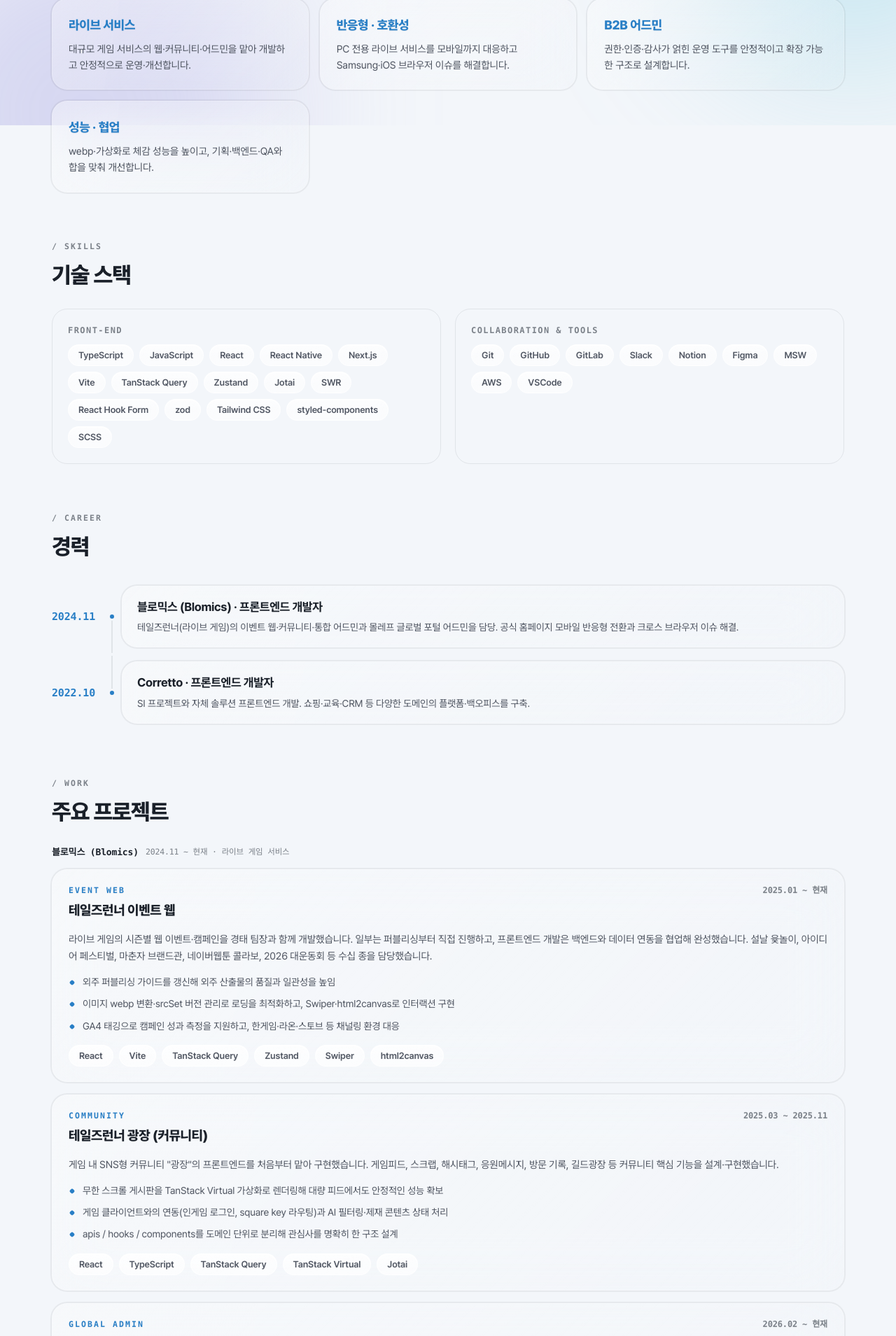
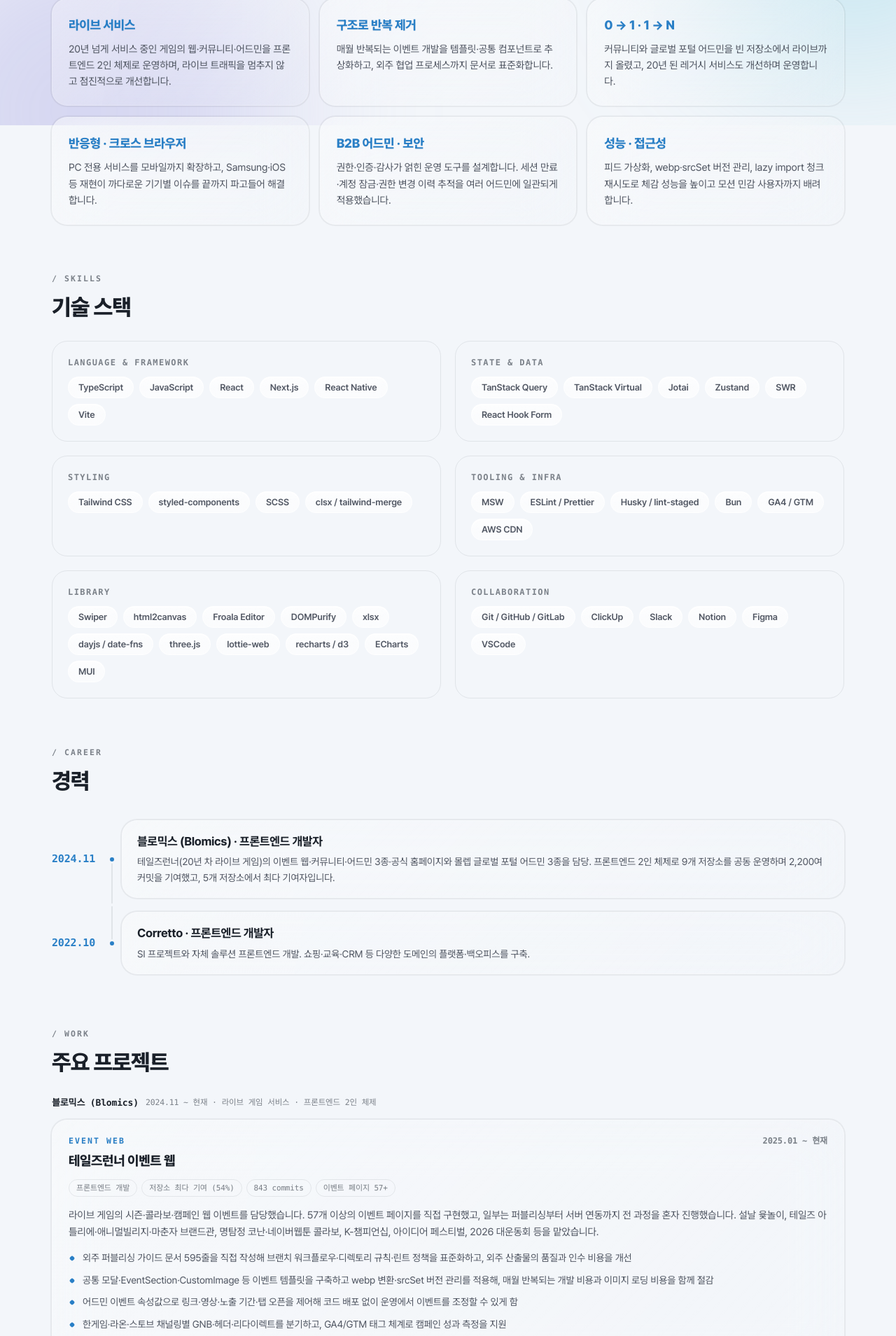
Before and after one commit to Yooinhak/inak-blog, a Next.js app: page /about in a window 1280 px wide. Shown: the part 621-2530 px from the top of the page at 70% size. Built offline with nearby package versions, Linux system fonts and the light colour scheme.

Commit message:
feat. about 페이지 수정 및 개선

```diff
--- a/src/app/about/page.tsx
+++ b/src/app/about/page.tsx
@@ -8,13 +8,16 @@
 
 export const metadata: Metadata = {
   title: 'About',
-  description: '라이브 게임 서비스의 웹·커뮤니티·어드민을 만드는 프론트엔드 개발자 유인학(이낙)입니다.',
+  description:
+    '라이브 게임 서비스의 웹·커뮤니티·어드민을 만드는 프론트엔드 개발자 유인학(이낙)입니다. 프론트엔드 2인 체제로 라이브 게임 웹 전 영역을 운영하며, 신규 구축과 레거시 개선을 함께 합니다.',
 };
 
 type Project = {
   badge: string;
   name: string;
   period: string;
+  /** 역할 · git 실측 지표 (짧은 pill로 렌더) */
+  meta?: string[];
   summary: string;
   highlights: string[];
   techs: string[];
@@ -26,100 +29,215 @@
     badge: 'Event Web',
     name: '테일즈런너 이벤트 웹',
     period: '2025.01 ~ 현재',
+    meta: ['프론트엔드 개발', '저장소 최다 기여 (54%)', '843 commits', '이벤트 페이지 57+'],
     summary:
-      '라이브 게임의 시즌별 웹 이벤트·캠페인을 경태 팀장과 함께 개발했습니다. 일부는 퍼블리싱부터 직접 진행하고, 프론트엔드 개발은 백엔드와 데이터 연동을 협업해 완성했습니다. 설날 윷놀이, 아이디어 페스티벌, 마춘자 브랜드관, 네이버웹툰 콜라보, 2026 대운동회 등 수십 종을 담당했습니다.',
+      '라이브 게임의 시즌·콜라보·캠페인 웹 이벤트를 담당했습니다. 57개 이상의 이벤트 페이지를 직접 구현했고, 일부는 퍼블리싱부터 서버 연동까지 전 과정을 혼자 진행했습니다. 설날 윷놀이, 테일즈 아틀리에·애니멀빌리지·마춘자 브랜드관, 명탐정 코난·네이버웹툰 콜라보, K-챔피언십, 아이디어 페스티벌, 2026 대운동회 등을 맡았습니다.',
     highlights: [
-      '외주 퍼블리싱 가이드를 갱신해 외주 산출물의 품질과 일관성을 높임',
-      '이미지 webp 변환·srcSet 버전 관리로 로딩을 최적화하고, Swiper·html2canvas로 인터랙션 구현',
-      'GA4 태깅으로 캠페인 성과 측정을 지원하고, 한게임·라온·스토브 등 채널링 환경 대응',
+      '외주 퍼블리싱 가이드 문서 595줄을 직접 작성해 브랜치 워크플로우·디렉토리 규칙·린트 정책을 표준화하고, 외주 산출물의 품질과 인수 비용을 개선',
+      '공통 모달·EventSection·CustomImage 등 이벤트 템플릿을 구축하고 webp 변환·srcSet 버전 관리를 적용해, 매월 반복되는 개발 비용과 이미지 로딩 비용을 함께 절감',
+      '어드민 이벤트 속성값으로 링크·영상·노출 기간·탭 오픈을 제어해 코드 배포 없이 운영에서 이벤트를 조정할 수 있게 함',
+      '한게임·라온·스토브 채널링별 GNB·헤더·리다이렉트를 분기하고, GA4/GTM 태그 체계로 캠페인 성과 측정을 지원',
     ],
-    techs: ['React', 'Vite', 'TanStack Query', 'Zustand', 'Swiper', 'html2canvas'],
+    techs: ['React', 'Vite', 'Tailwind CSS', 'TanStack Query', 'Zustand', 'React Router', 'Swiper', 'html2canvas'],
   },
   {
     badge: 'Community',
     name: '테일즈런너 광장 (커뮤니티)',
-    period: '2025.03 ~ 2025.11',
+    period: '2025.03 ~ 2025.11 (모바일 대응 2026.06)',
+    meta: ['프론트엔드 개발', '0 → 1 신규 구축', '저장소 최다 기여 (44%)', '367 commits'],
     summary:
-      '게임 내 SNS형 커뮤니티 "광장"의 프론트엔드를 처음부터 맡아 구현했습니다. 게임피드, 스크랩, 해시태그, 응원메시지, 방문 기록, 길드광장 등 커뮤니티 핵심 기능을 설계·구현했습니다.',
+      '게임 내 SNS형 커뮤니티 "광장"의 프론트엔드를 초기부터 맡아 라이브까지 올렸습니다. 게임피드, 스크랩, 해시태그, 응원메시지, 통합검색, 방문 기록, 길드광장 등 커뮤니티 핵심 기능을 설계·구현했습니다.',
     highlights: [
-      '무한 스크롤 게시판을 TanStack Virtual 가상화로 렌더링해 대량 피드에서도 안정적인 성능 확보',
-      '게임 클라이언트와의 연동(인게임 로그인, square key 라우팅)과 AI 필터링·제재 콘텐츠 상태 처리',
-      'apis / hooks / components를 도메인 단위로 분리해 관심사를 명확히 한 구조 설계',
+      'TanStack Virtual 기반 useVirtualRows 훅을 직접 설계해 무한 스크롤과 가상 스크롤을 결합하고, 모바일에서 외부 엘리먼트가 스크롤 주체가 되는 케이스까지 옵션으로 흡수해 PC·모바일 단일 구현으로 통합',
+      '인게임 로그인 만료, 인게임 진입 URL 분기, 캐릭터 미생성·Guest·해지 대기 등 게임 계정 상태별 화면 분기를 촘촘하게 처리',
+      '회원 식별자를 memberId에서 squareKey로 마이그레이션하며 라우팅·API·검색 전 구간을 재맵핑',
+      'apis / hooks / components를 board·comment·guild·gamefeed·search 도메인 축으로 분리하고, useCheckPermission·useConfirm 등 공통 훅을 정립',
     ],
-    techs: ['React', 'TypeScript', 'TanStack Query', 'TanStack Virtual', 'Jotai'],
+    techs: ['React', 'TypeScript', 'Vite', 'Tailwind CSS', 'TanStack Query', 'TanStack Virtual', 'Jotai', 'date-fns'],
   },
   {
     badge: 'Global Admin',
-    name: '몰레프(MOLEP) 글로벌 게임 포털 어드민',
-    period: '2026.02 ~ 현재',
+    name: '몰렙(MOLEP) 글로벌 게임 포털 어드민 3종',
+    period: '2026.03 ~ 현재',
+    meta: ['프론트엔드 단독 담당', '3개 저장소 신규 구축', '저장소 기여 91~96%', '214 commits'],
     summary:
-      '글로벌 게임 퍼블리싱 포털의 관리자 도구를 프론트엔드 담당으로, 백엔드 한 분과 합을 맞춰 구축했습니다. 국가·언어·약관 배포, 홈 레이아웃, 쿠폰, 공지 등 운영 전반을 담당했습니다.',
+      '글로벌 게임 퍼블리싱 포털의 관리자 도구 3종(포털·게임·회원)을 프론트엔드 단독 담당으로 신규 구축했습니다. 빈 저장소에서 시작해 백엔드 한 분과 합을 맞춰 국가·언어·약관 배포, 홈 레이아웃, 쿠폰, 공지, 커뮤니티 운영까지 커버했습니다.',
     highlights: [
-      'feature 기반 아키텍처 + MSW 목 + zod 스키마로 타입 안전성과 병렬 개발 생산성을 확보',
-      '토큰 인증 flow를 재설계해 30분 세션 만료·access token 중앙화·접근권한 정기검토 적용',
-      '입력값 유효성 검사를 공통 모듈로 구조화하고 날짜 처리를 UTC로 표준화',
+      'feature 기반 아키텍처로 도메인을 수직 분할하고 Table·FormTable·DatePicker·FilterSearch 등 공통 컴포넌트를 자체 구축, 포털에서 검증한 구조를 재사용해 게임 어드민을 한 달 만에 신규 구축',
+      'MSW 목 핸들러로 백엔드 API 완성 전에 화면을 먼저 개발하고 순차적으로 서버 맵핑해, 백엔드 1명과의 병렬 개발 생산성을 확보',
+      'ISMS 대응으로 인증 flow를 재설계 — access token 중앙화, 30분 세션 만료, 비활성화 계정 로그인 차단, 계정 접근권한 정기검토, 권한그룹 변경 사유 필수화',
+      '입력 길이 토큰과 도메인별 예외 규칙을 유효성 검사 상수 모듈로 구조화해 React Hook Form과 결합하고, 서버와 주고받는 날짜를 UTC로 표준화',
     ],
-    techs: ['React', 'Vite', 'TanStack Query', 'Jotai', 'zod', 'MSW'],
+    techs: [
+      'React',
+      'TypeScript',
+      'Vite',
+      'Tailwind CSS',
+      'TanStack Query',
+      'Jotai',
+      'React Hook Form',
+      'MSW',
+      'dayjs',
+      'Froala Editor',
+    ],
   },
   {
     badge: 'Game Admin',
     name: '테일즈런너 통합 어드민',
-    period: '2024.11 ~ 현재',
+    period: '2024.11 ~ 2026.07',
+    meta: ['기능 개발', '유지보수', '327 commits'],
     summary:
-      '운영팀이 매일 사용하는 어드민의 기능 개발과 유지보수를 담당하며, 서비스 운영툴과 회원 관리 도구를 폭넓게 개선했습니다.',
+      '운영팀이 매일 사용하는 어드민의 기능 개발과 유지보수를 담당했습니다. 입사 직후부터 지속적으로 맡아 공지·커뮤니티 게시판·회원 제재·광장 운영툴·인게임 관리·이벤트·쿠폰까지 운영 도구 전반을 개선했습니다.',
     highlights: [
-      '이벤트 설정·생일 이벤트 템플릿·공지·모니터링 키워드 등 운영 기능 개발',
-      '노블레스 런너즈 시즌 관리 화면을 신규 구축(시즌 생성·대상자 명단·혜택 기간 검증 등)',
-      '로그인 5회 실패 계정 잠금, 권한그룹 변경 사유 입력으로 변경 이력 추적 등 보안·감사 반영',
+      '2개월에 걸친 공통 컴포넌트 리팩토링으로 리스트 페이지 구조·테이블·filter search·DatePicker·useConfirm을 순차 표준화해 레거시 어드민의 반복 코드를 제거',
+      '공지 관리에 배포일시(노출일시) 체계를 도입하고 즉시 노출·상단 고정·고정 노출 순서·노출 기준 정렬을 구현',
+      'AI 필터링 내역 관리(가중치·숨김 해제)와 제재 회원 관리, 게시판 댓글 CSV 추출 등 대량 콘텐츠 운영 기능을 개발',
+      'ISMS 대응 — 로그인 5회 실패 시 계정 잠금 및 해제, 권한그룹 변경 사유 입력으로 변경 이력 추적',
     ],
-    techs: ['React', 'TanStack Query', 'React Hook Form', 'xlsx'],
+    techs: [
+      'React',
+      'TypeScript',
+      'Vite',
+      'Tailwind CSS',
+      'TanStack Query',
+      'Jotai',
+      'React Hook Form',
+      'Froala Editor',
+      'xlsx',
+    ],
+  },
+  {
+    badge: 'Member Admin',
+    name: '테일즈런너 회원 어드민',
+    period: '2025.04 ~ 2026.05',
+    meta: ['프론트엔드 개발', '저장소 2위 기여 (42%)', '136 commits'],
+    summary:
+      '개인정보·본인확인이 얽힌 회원 운영 도구를 담당했습니다. 명의 및 신원정보 변경 요청 처리와 노블레스 런너즈 시즌 관리를 신규 구축했습니다.',
+    highlights: [
+      '명의 및 신원정보 변경을 전담 구축 — 본인·가족 명의 변경의 작성·수정·승인 flow, 서류 등록(MIME 타입 검증·heic 처리·미리보기 권한 분기), 양수·양도인 동일 계정 차단, 철회·거절 상태 동기화',
+      '노블레스 런너즈 시즌 관리를 신규 구축 — 시즌 생성·상세·수정, 대상자 명단, 혜택 기간 중복 검증, 배송지 다운로드, 활성 시즌 삭제 차단',
+      '테스트 계정 발급 및 CSV 다운로드, OTP 초기화, 기관 요청 회원 정보 조회 기능을 개발',
+      '테런 서비스해지와 라온 탈퇴 회원 상세를 오갈 때 발생하던 회원정보 연동 오류를 해결',
+    ],
+    techs: [
+      'React',
+      'TypeScript',
+      'Vite',
+      'Tailwind CSS',
+      'TanStack Query',
+      'TanStack Virtual',
+      'Jotai',
+      'React Hook Form',
+    ],
   },
   {
     badge: 'Responsive',
     name: '테일즈런너 공식 홈페이지 모바일 반응형 전환',
-    period: '2024.11 ~ 현재',
+    period: '2025.09 ~ 2026.06',
+    meta: ['전환 브랜치 단독 운영', '9개월 장기 브랜치', '라이브 무중단 전환'],
     summary:
-      'PC 전용으로 제공되던 공식 홈페이지를 모바일·태블릿까지 대응하도록 반응형 전환했습니다. 커뮤니티, 내정보, 새소식, 노블레스 등 주요 섹션을 모바일 대응했습니다.',
+      'PC 전용으로 제공되던 공식 홈페이지를 모바일·태블릿까지 대응하도록 전환했습니다. 별도 브랜치를 9개월간 유지하며 develop을 지속 머지하는 방식으로, 라이브 서비스를 멈추지 않고 점진적으로 전환했습니다.',
     highlights: [
-      'Samsung/Galaxy 브라우저에서 SPA 진입 시 viewport가 적용되지 않던 문제를 useLayoutEffect 기반으로 해결',
-      'iOS dialog 오토포커스·갤럭시 뒤로가기 쿠폰 초기화 등 기기·브라우저별 호환성 이슈를 다수 처리',
-      '모바일 최소 화면 너비 보장, PC 전용 화면 분기 등 안전한 분기 전략으로 점진적 전환',
+      'Header·GNB(슬라이드 메뉴)·메인·새소식·커뮤니티(게시판 5종과 상세)·내정보·랭킹·레이어 팝업까지 전 영역을 순차 반응형 전환',
+      'Samsung/Galaxy 브라우저에서 SPA 진입 시 viewport meta가 적용되지 않던 문제를 useLayoutEffect 기반 커스텀 viewport 적용으로 해결',
+      'iOS dialog 오토포커스, 갤럭시 뒤로가기 시 쿠폰값 미초기화, 삼성 키보드 툴바 잔존 등 재현이 까다로운 기기별 이슈를 개별 특정해 해결',
+      '약관·탈퇴 등 모바일 대응이 부적절한 화면은 PC 유도 화면으로 분기하고, 모바일 최소 화면 너비를 보장해 안전하게 점진 전환',
     ],
-    techs: ['React', 'Tailwind CSS', 'Zustand', 'SWR'],
+    techs: ['React', 'Vite', 'Tailwind CSS', 'SWR', 'Zustand'],
+  },
+  {
+    badge: 'Live Web',
+    name: '테일즈런너 공식 홈페이지 서비스 개발',
+    period: '2024.11 ~ 2026.07',
+    meta: ['기능 개발', '유지보수', '309 commits'],
+    summary:
+      '20년 넘게 서비스 중인 공식 홈페이지의 기능 개발과 운영을 담당했습니다. 알림함 신규 개발, 채널링별 서비스 해지 flow, TR 크리에이터, 랭킹, 커뮤니티 개선을 진행했습니다.',
+    highlights: [
+      '알림함을 퍼블리싱부터 API 맵핑까지 신규 개발 — 메인 로그인 박스·서브메뉴 진입점, 상세 팝업, 페이지네이션, 로그인 상태 변경 시 목록 갱신',
+      '한게임·스토브 채널링별 서비스 해지 및 해지 철회 flow와 유예기간 계산을 분기 처리',
+      '광장(커뮤니티) 노출을 useSquareOpen 플래그로 제어해 오픈과 롤백을 여러 차례 안전하게 반복',
+      'TR 크리에이터 활동내역 제출·추천 콘텐츠 신청, 확률형 아이템 검색 개선, VIP 레벨 컬러·닉네임 색상 공통코드화를 진행',
+    ],
+    techs: ['React', 'Vite', 'Tailwind CSS', 'SWR', 'Zustand', 'React Hook Form', 'recharts', 'lottie-web'],
+  },
+  {
+    badge: 'Portal',
+    name: '라온(RHAON) 회원 포털',
+    period: '2025.01 ~ 2026.05',
+    meta: ['프론트엔드 부분 참여'],
+    summary: '퍼블리싱 플랫폼 라온의 회원 포털에 부분 참여해 캐시 내역, 내 정보, OTP 인증 영역을 개선했습니다.',
+    highlights: [
+      '캐시 내역 UI를 개선하고 탭 라벨을 정리, useBalance 로직을 수정',
+      '내 정보 본인인증 섹션 디자인 개선, 프로필 기본 이미지 미노출 오류 수정, 프로필 이미지 10MB 초과 방지',
+      'OTP 인증번호 입력란에 숫자 외 문자가 입력되던 문제를 수정하고 AI 필터링 프로필 이미지 툴팁을 추가',
+    ],
+    techs: ['React', 'Vite', 'Tailwind CSS', 'SWR', 'Zustand', 'qrcode.react', 'crypto-js'],
   },
 ];
 
 const VALUES = [
-  { k: '라이브 서비스', v: '대규모 게임 서비스의 웹·커뮤니티·어드민을 맡아 개발하고 안정적으로 운영·개선합니다.' },
-  { k: '반응형 · 호환성', v: 'PC 전용 라이브 서비스를 모바일까지 대응하고 Samsung·iOS 브라우저 이슈를 해결합니다.' },
-  { k: 'B2B 어드민', v: '권한·인증·감사가 얽힌 운영 도구를 안정적이고 확장 가능한 구조로 설계합니다.' },
-  { k: '성능 · 협업', v: 'webp·가상화로 체감 성능을 높이고, 기획·백엔드·QA와 합을 맞춰 개선합니다.' },
+  {
+    k: '라이브 서비스',
+    v: '20년 넘게 서비스 중인 게임의 웹·커뮤니티·어드민을 프론트엔드 2인 체제로 운영하며, 라이브 트래픽을 멈추지 않고 점진적으로 개선합니다.',
+  },
+  {
+    k: '구조로 반복 제거',
+    v: '매월 반복되는 이벤트 개발을 템플릿·공통 컴포넌트로 추상화하고, 외주 협업 프로세스까지 문서로 표준화합니다.',
+  },
+  {
+    k: '0 → 1 · 1 → N',
+    v: '커뮤니티와 글로벌 포털 어드민을 빈 저장소에서 라이브까지 올렸고, 20년 된 레거시 서비스도 개선하며 운영합니다.',
+  },
+  {
+    k: '반응형 · 크로스 브라우저',
+    v: 'PC 전용 서비스를 모바일까지 확장하고, Samsung·iOS 등 재현이 까다로운 기기별 이슈를 끝까지 파고들어 해결합니다.',
+  },
+  {
+    k: 'B2B 어드민 · 보안',
+    v: '권한·인증·감사가 얽힌 운영 도구를 설계합니다. 세션 만료·계정 잠금·권한 변경 이력 추적을 여러 어드민에 일관되게 적용했습니다.',
+  },
+  {
+    k: '성능 · 접근성',
+    v: '피드 가상화, webp·srcSet 버전 관리, lazy import 청크 재시도로 체감 성능을 높이고 모션 민감 사용자까지 배려합니다.',
+  },
 ];
 
 const SKILLS = [
   {
-    group: 'Front-End',
+    group: 'Language & Framework',
+    items: ['TypeScript', 'JavaScript', 'React', 'Next.js', 'React Native', 'Vite'],
+  },
+  {
+    group: 'State & Data',
+    items: ['TanStack Query', 'TanStack Virtual', 'Jotai', 'Zustand', 'SWR', 'React Hook Form'],
+  },
+  {
+    group: 'Styling',
+    items: ['Tailwind CSS', 'styled-components', 'SCSS', 'clsx / tailwind-merge'],
+  },
+  {
+    group: 'Tooling & Infra',
+    items: ['MSW', 'ESLint / Prettier', 'Husky / lint-staged', 'Bun', 'GA4 / GTM', 'AWS CDN'],
+  },
+  {
+    group: 'Library',
     items: [
-      'TypeScript',
-      'JavaScript',
-      'React',
-      'React Native',
-      'Next.js',
-      'Vite',
-      'TanStack Query',
-      'Zustand',
-      'Jotai',
-      'SWR',
-      'React Hook Form',
-      'zod',
-      'Tailwind CSS',
-      'styled-components',
-      'SCSS',
+      'Swiper',
+      'html2canvas',
+      'Froala Editor',
+      'DOMPurify',
+      'xlsx',
+      'dayjs / date-fns',
+      'three.js',
+      'lottie-web',
+      'recharts / d3',
+      'ECharts',
+      'MUI',
     ],
   },
   {
-    group: 'Collaboration & Tools',
-    items: ['Git', 'GitHub', 'GitLab', 'Slack', 'Notion', 'Figma', 'MSW', 'AWS', 'VSCode'],
+    group: 'Collaboration',
+    items: ['Git / GitHub / GitLab', 'ClickUp', 'Slack', 'Notion', 'Figma', 'VSCode'],
   },
 ];
 
@@ -127,7 +245,7 @@
   {
     year: '2024.11',
     title: '블로믹스 (Blomics) · 프론트엔드 개발자',
-    desc: '테일즈런너(라이브 게임)의 이벤트 웹·커뮤니티·통합 어드민과 몰레프 글로벌 포털 어드민을 담당. 공식 홈페이지 모바일 반응형 전환과 크로스 브라우저 이슈 해결.',
+    desc: '테일즈런너(20년 차 라이브 게임)의 이벤트 웹·커뮤니티·어드민 3종·공식 홈페이지와 몰렙 글로벌 포털 어드민 3종을 담당. 프론트엔드 2인 체제로 9개 저장소를 공동 운영하며 2,200여 커밋을 기여했고, 5개 저장소에서 최다 기여자입니다.',
   },
   {
     year: '2022.10',
@@ -213,6 +331,10 @@
 /** static (non-interactive) chip — no hover motion */
 const chipStatic = cn(chip, 'cursor-default hover:translate-y-0 hover:text-text-soft');
 
+/** small mono pill for role / git-measured metrics */
+const metaPill =
+  'font-mono text-[11px] font-medium leading-none px-2.5 py-[6px] rounded-full border border-hairline text-text-mute';
+
 function ProjectCard({ p }: { p: Project }) {
   return (
     <div className="glass py-[22px] px-6">
@@ -231,6 +353,16 @@
         </div>
         <span className="font-mono text-xs font-semibold text-text-mute shrink-0">{p.period}</span>
       </div>
+
+      {p.meta && p.meta.length > 0 && (
+        <div className="flex flex-wrap gap-1.5 mt-3">
+          {p.meta.map(m => (
+            <span className={metaPill} key={m}>
+              {m}
+            </span>
+          ))}
+        </div>
+      )}
 
       <p className="mt-3.5 mb-0 text-[14.5px] leading-[1.66] text-text-soft">{p.summary}</p>
 
@@ -258,7 +390,7 @@
 
 function CompanyLabel({ name, note }: { name: string; note: string }) {
   return (
-    <div className="flex items-center gap-2.5">
+    <div className="flex items-center gap-2.5 flex-wrap">
       <span className="font-mono text-[13px] font-bold text-text">{name}</span>
       <span className="font-mono text-[11.5px] text-text-mute">{note}</span>
     </div>
@@ -278,8 +410,8 @@
             <span className="text-accent">유인학</span>입니다.
           </h1>
           <p className="m-0 text-[16.5px] leading-[1.75] text-text-soft max-w-[48ch]">
-            라이브 게임 서비스의 웹·커뮤니티·어드민을 만드는 프론트엔드 개발자입니다. 동료와 합을 맞춰 운영 중인
-            서비스를 안정적으로 개선하고, 사용자의 맥락을 먼저 고민합니다.
+            20년 넘게 서비스 중인 라이브 게임의 웹 전 영역을 프론트엔드 2인 체제로 운영하고 있습니다. 반복되는 작업은
+            구조로 없애고, 사용자의 맥락과 기기 환경을 먼저 고민합니다.
           </p>
           <div className="flex gap-3 flex-wrap mt-1">
             <a className={btnPrimary} href="mailto:syu3236@gmail.com">
@@ -291,8 +423,9 @@
           </div>
           <div className="flex flex-wrap gap-[22px] mt-2">
             {[
-              { n: '3+', l: 'years' },
-              { n: 'Blomics', l: 'current' },
+              { n: '4+', l: 'years' },
+              { n: '2,200+', l: 'commits' },
+              { n: '9', l: 'repos' },
               { n: 'Live', l: 'service' },
             ].map(s => (
               <div className="flex flex-col gap-0.5" key={s.l}>
@@ -321,7 +454,7 @@
       </section>
 
       {/* ---------- 핵심 역량 ---------- */}
-      <section className="grid grid-cols-3 gap-4 mt-12 max-[820px]:grid-cols-1">
+      <section className="grid grid-cols-3 gap-4 mt-12 max-[900px]:grid-cols-2 max-[560px]:grid-cols-1">
         {VALUES.map(v => (
           <div className="glass p-6 flex flex-col gap-2" key={v.k}>
             <span className="text-lg font-extrabold text-accent tracking-[-0.02em]">{v.k}</span>
@@ -390,7 +523,7 @@
 
         {/* 블로믹스 */}
         <div className="mt-1 mb-3.5">
-          <CompanyLabel name="블로믹스 (Blomics)" note="2024.11 ~ 현재 · 라이브 게임 서비스" />
+          <CompanyLabel name="블로믹스 (Blomics)" note="2024.11 ~ 현재 · 라이브 게임 서비스 · 프론트엔드 2인 체제" />
         </div>
         <div className="flex flex-col gap-[18px]">
           {PROJECTS.map(p => (
```
Also changed, not shown: .claude/launch.json (added).
